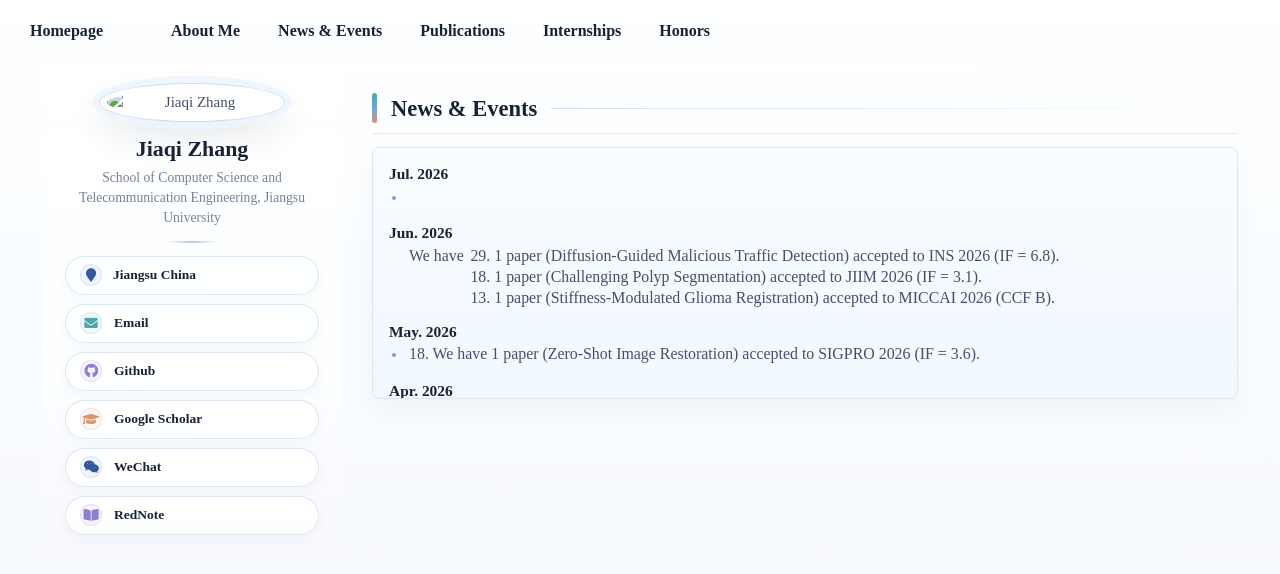
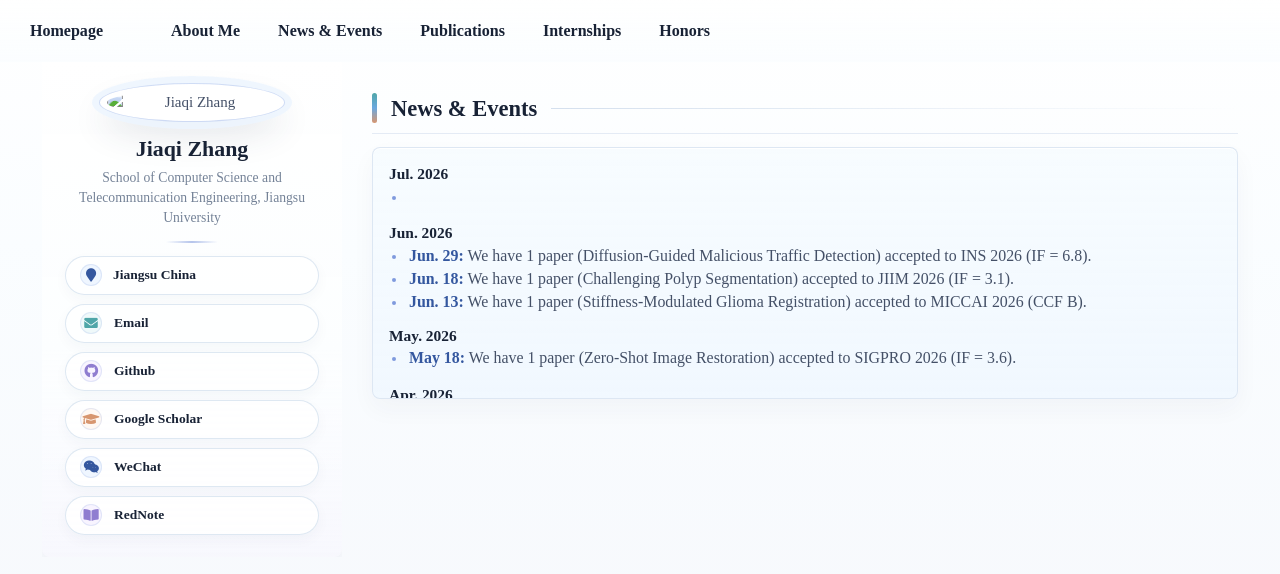
Before and after one commit to JiaqiZhang-Sengoku/JiaqiZhang-Sengoku.github.io, a Jekyll site: the page built from _pages/includes/new.md, in a window 1280 px wide. Shown: the top 574 px of the page. Built offline with Jekyll 4.4.1, drawn with Linux system fonts in a browser that asks for light colours; our own code applies the rules of GitHub Pages for plain Markdown files.

Commit message:
20260707

```diff
--- a/_pages/includes/new.md
+++ b/_pages/includes/new.md
@@ -13,32 +13,27 @@
   <div class="update-card">
     <h3 class="update-date">Jun. 2026</h3>
     <ul class="update-list">
-      <li class="update-list__aligned">
-        <span>We have</span>
-        <span>29. 1 paper (Diffusion-Guided Malicious Traffic Detection) accepted to INS 2026 (IF = 6.8).</span>
-        <span aria-hidden="true"></span>
-        <span>18. 1 paper (Challenging Polyp Segmentation) accepted to JIIM 2026 (IF = 3.1).</span>
-        <span aria-hidden="true"></span>
-        <span>13. 1 paper (Stiffness-Modulated Glioma Registration) accepted to MICCAI 2026 (CCF B).</span>
-      </li>
+      <li><span class="update-day">Jun. 29:</span> We have 1 paper (Diffusion-Guided Malicious Traffic Detection) accepted to INS 2026 (IF = 6.8).</li>
+      <li><span class="update-day">Jun. 18:</span> We have 1 paper (Challenging Polyp Segmentation) accepted to JIIM 2026 (IF = 3.1).</li>
+      <li><span class="update-day">Jun. 13:</span> We have 1 paper (Stiffness-Modulated Glioma Registration) accepted to MICCAI 2026 (CCF B).</li>
     </ul>
   </div>
   <div class="update-card">
     <h3 class="update-date">May. 2026</h3>
     <ul class="update-list">
-      <li>18. We have 1 paper (Zero-Shot Image Restoration) accepted to SIGPRO 2026 (IF = 3.6).</li>
+      <li><span class="update-day">May 18:</span> We have 1 paper (Zero-Shot Image Restoration) accepted to SIGPRO 2026 (IF = 3.6).</li>
     </ul>
   </div>
   <div class="update-card">
     <h3 class="update-date">Apr. 2026</h3>
     <ul class="update-list">
-      <li>27. We have 3 papers (Generalizable Medical Image Segmentation + Self-Correcting Video Segmentation + Risk-Aware USV Navigation) accepted to ICIC 2026 <span class="highlight-oral">Oral</span> (CCF C).</li>
+      <li><span class="update-day">Apr. 27:</span> We have 3 papers (Generalizable Medical Image Segmentation + Self-Correcting Video Segmentation + Risk-Aware USV Navigation) accepted to ICIC 2026 <span class="highlight-oral">Oral</span> (CCF C).</li>
     </ul>
   </div>
   <div class="update-card">
     <h3 class="update-date">Feb. 2026</h3>
     <ul class="update-list">
-      <li>5. We have 1 paper (Parameterized Image Restoration) accepted to KBS 2026 (IF = 7.6).</li>
+      <li><span class="update-day">Feb. 5:</span> We have 1 paper (Parameterized Image Restoration) accepted to KBS 2026 (IF = 7.6).</li>
     </ul>
   </div>
 </div>
--- a/assets/css/main.scss
+++ b/assets/css/main.scss
@@ -1197,16 +1197,19 @@ body > #main > .sidebar.sticky {
     padding-left: 2px;
 }
 
+.update-list li + li {
+    margin-top: 3px !important;
+}
+
 .update-list li::marker {
     color: rgba(82, 116, 208, 0.72);
     font-size: 0.82em;
 }
 
-.update-list__aligned {
-    display: grid;
-    grid-template-columns: max-content minmax(0, 1fr);
-    column-gap: 0.42em;
-    row-gap: 1px;
+.update-day {
+    color: var(--accent-strong);
+    font-weight: 800;
+    white-space: nowrap;
 }
 
 .highlight-oral {
```
